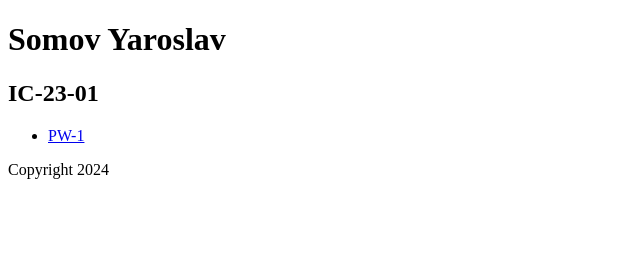
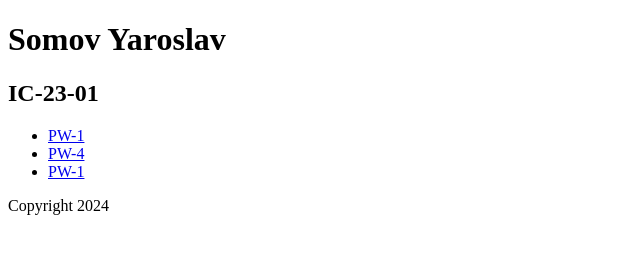
Before and after one commit to yaroslavs25/yaroslavs25.github.io, a plain HTML site: page index.html in a window 1280 px wide. Shown: the whole page, without its empty margins (0-640 px from the left). Drawn offline with Linux system fonts and the light colour scheme.

Commit message:
Update index.html

```diff
--- a/index.html
+++ b/index.html
@@ -13,6 +13,8 @@
 <nav>
    <ul>
      <li><a href="web/index.html">PW-1</a></li>
+      <li><a href="web/5/index.html">PW-4</a></li>
+      <li><a href="web//index.html">PW-1</a></li>
    </ul>
   </nav>
 <footer>
```
